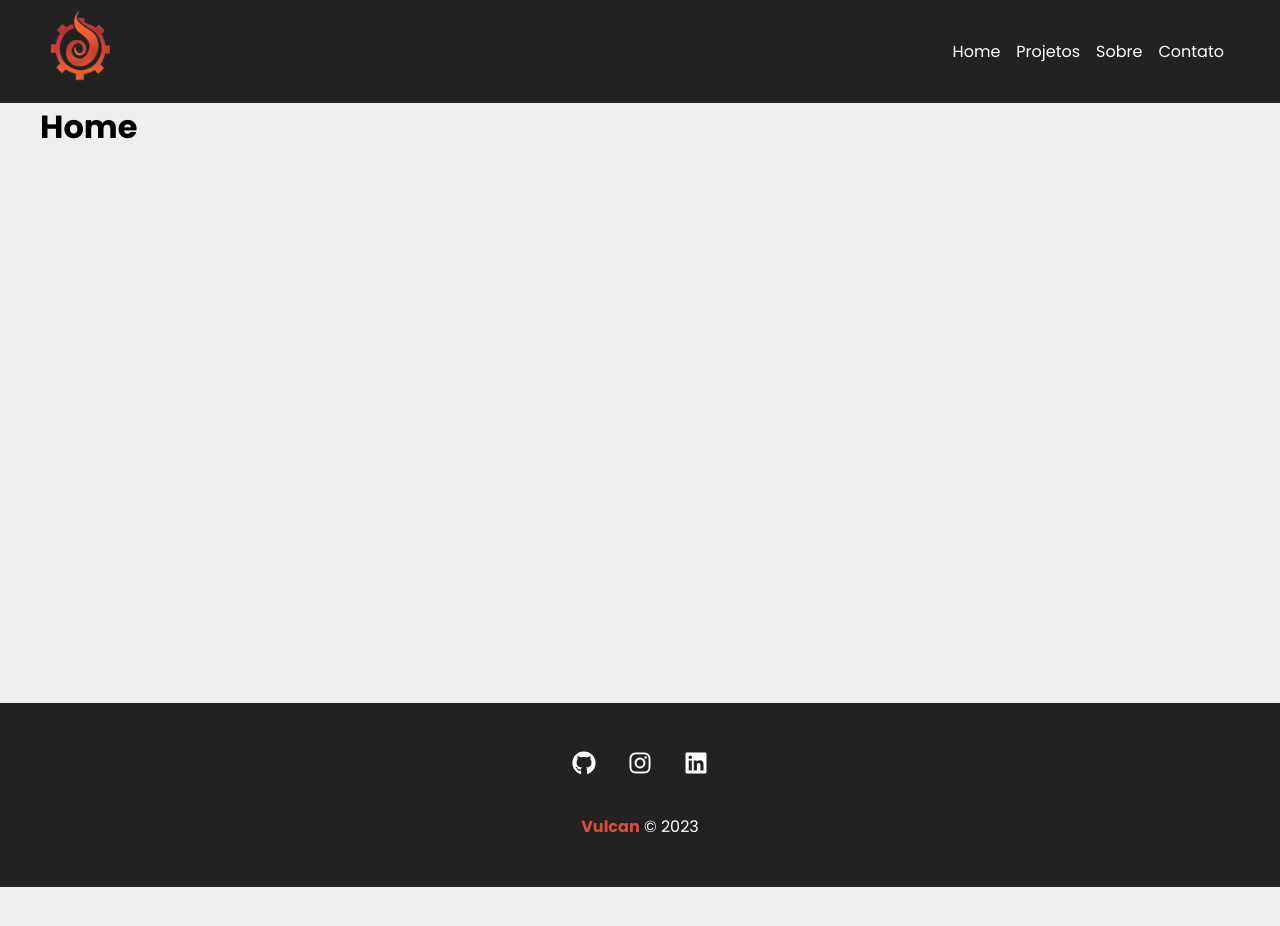
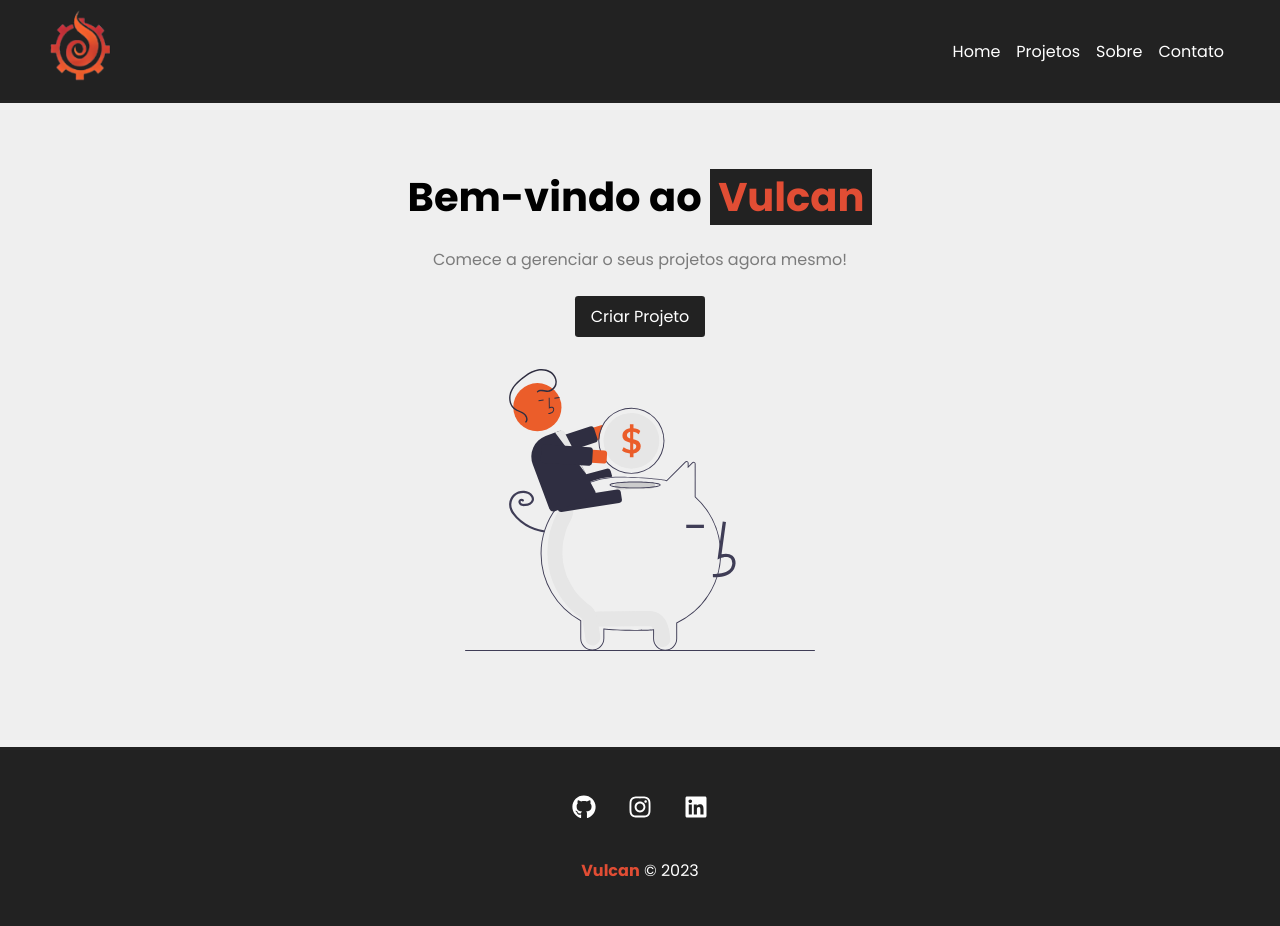
Before and after one commit to matthael/vulcan, a React (Create React App) app: page / in a window 1280 px wide. Shown: the top 926 px of the page. Before the commit the page ends 887 px from the top, so only its background shows below. Built offline with nearby package versions, Linux system fonts and the light colour scheme.

Commit message:
Stylling: Home
Add: LinkBtn component, Footer links and savings.svg color change

```diff
--- a/src/components/Pages/Home.js
+++ b/src/components/Pages/Home.js
@@ -1,9 +1,18 @@
+import styles from './Home.module.css'
+
+import LinkBtn from '../layout/LinkBtn'
+
+import savings from '../../Img/savings.svg'
+
 function Home() {
 
     return(
-        <>
-            <h1> Home </h1>
-        </>
+        <section className={styles.home_container}>
+            <h1> Bem-vindo ao <span>Vulcan</span> </h1>
+                <p> Comece a gerenciar o seus projetos agora mesmo! </p>
+            <LinkBtn to="/newproj" text="Criar Projeto" />
+            <img src={savings} alt="Vulcan" />
+        </section>
     )
 }
 
--- /dev/null
+++ b/src/components/Pages/Home.module.css
@@ -0,0 +1,29 @@
+.home_container {
+    width: 100%;
+    display: flex;
+    flex-direction: column;
+    align-items: center;
+    justify-content: center;
+    padding: 4em;
+}
+
+.home_container h1 {
+    font-size: 2.5em;
+    margin-bottom: .5em;
+}
+
+.home_container h1 span {
+    color: #e14d34;
+    padding: 0 .2em;
+    background-color: #222;
+}
+
+.home_container p {
+    margin-bottom: 1.5em;
+    color: #7b7b7b
+}
+
+.home_container img {
+    width: 350px;
+    margin: 2em 0;
+}
--- a/src/components/layout/Footer.js
+++ b/src/components/layout/Footer.js
@@ -8,13 +8,13 @@ function Footer() {
         <footer className={styles.footer}>
             <ul className={styles.social_list}>
                 <li>
-                    <FaGithub />
+                    <a href="https://github.com/Biganao" target="blank"> <FaGithub /> </a>
                 </li>
                 <li>
-                    <FaInstagram />
+                    <a href="https://www.instagram.com/matheuzinho_filipe/" target="blank"> <FaInstagram /> </a>
                 </li>
                 <li>
-                    <FaLinkedin />
+                    <a href="https://www.linkedin.com/in/matheus-filipe-946430237/" target="blank"> <FaLinkedin /> </a>
                 </li>
             </ul>
             <p className={styles.copy_right}>
--- a/src/components/layout/Footer.module.css
+++ b/src/components/layout/Footer.module.css
@@ -15,7 +15,11 @@
     margin: 0 1em;
 }
 
-.social_list li:hover {
+.social_list a {
+    color: #FFF;
+}
+
+.social_list a:hover {
     color: #e14d34;
 }
 
--- /dev/null
+++ b/src/components/layout/LinkBtn.js
@@ -0,0 +1,13 @@
+import { Link } from 'react-router-dom'
+
+import styles from './LinkBtn.module.css'
+
+function LinkBtn({ to, text}) {
+    return(
+        <Link className={styles.btn} to={to}>
+            {text}
+        </Link>
+    )
+}
+
+export default LinkBtn
--- /dev/null
+++ b/src/components/layout/LinkBtn.module.css
@@ -0,0 +1,12 @@
+.btn {
+    background-color: #222;
+    color: #FFF;
+    padding: .5em 1em;
+    text-decoration: none;
+    border-radius: .2em;
+    transition: .5s;
+}
+
+.btn:hover {
+    color: #e14d34;
+}
```
Also changed, not shown: src/Img/savings.svg.
